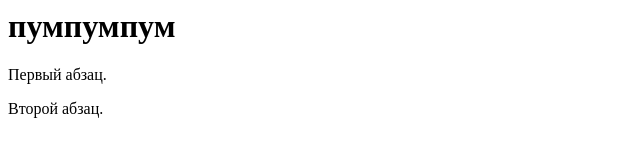
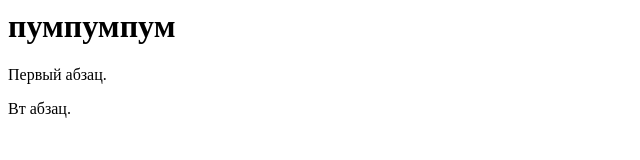
Before and after one commit to HeyKatya/pr_11, a plain HTML site: page index.html in a window 1280 px wide. Shown: the full height of the page, 0-640 px from the left. Drawn offline with Linux system fonts and the light colour scheme.

Commit message:
Update index.html

```diff
--- a/index.html
+++ b/index.html
@@ -7,6 +7,6 @@
   <h1>пумпумпум</h1>
   <!-- Комментарий -->
   <p>Первый абзац.</p>
-  <p>Второй абзац.</p>
+  <p>Вт абзац.</p>
  </body>
 </html>
```
